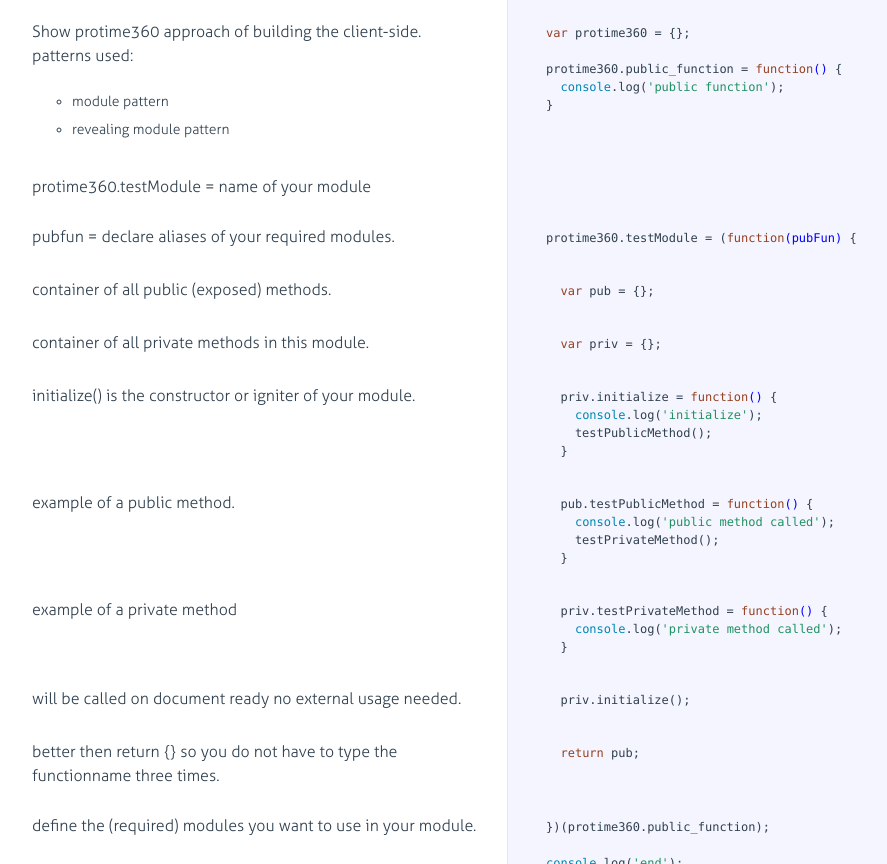
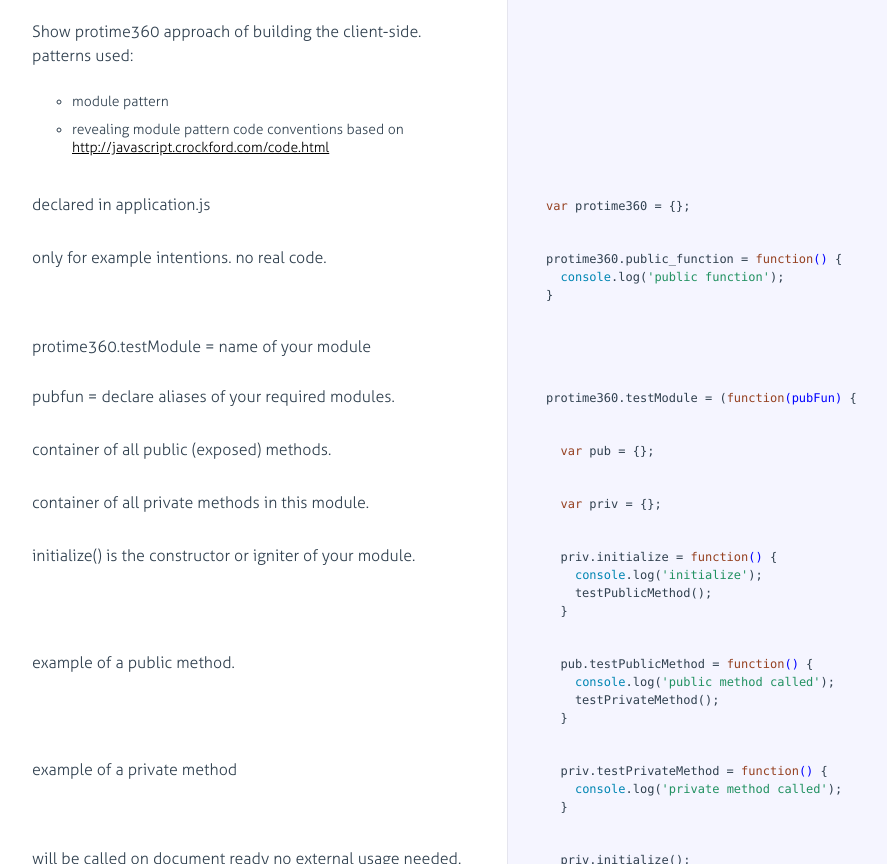
Before and after one commit to GeertVL-zz/reference, a website: page docs/app.html in a window 1280 px wide. Shown: the part 88-952 px from the top of the page, without its empty margins (18-905 px from the left). Drawn offline with Linux system fonts and the light colour scheme.

Commit message:
additional comments

```diff
--- a/app.js
+++ b/app.js
@@ -2,9 +2,12 @@
 // patterns used:
 // - module pattern
 // - revealing module pattern
+// code conventions based on http://javascript.crockford.com/code.html
 
+// declared in application.js
 var protime360 = {};
 
+// only for example intentions. no real code.
 protime360.public_function = function() {
   console.log('public function');
 }
--- a/docs/app.html
+++ b/docs/app.html
@@ -31,17 +31,11 @@
 patterns used:</p>
 <ul>
 <li>module pattern</li>
-<li>revealing module pattern</li>
+<li>revealing module pattern
+code conventions based on <a href="http://javascript.crockford.com/code.html">http://javascript.crockford.com/code.html</a></li>
 </ul>
 
             </div>
-
-            <div class="content"><div class='highlight'><pre>
-<span class="hljs-keyword">var</span> protime360 = {};
-
-protime360.public_function = <span class="hljs-function"><span class="hljs-keyword">function</span><span class="hljs-params">()</span> </span>{
-  <span class="hljs-built_in">console</span>.log(<span class="hljs-string">'public function'</span>);
-}</pre></div></div>
 
         </li>
 
@@ -52,9 +46,11 @@ protime360.public_function = <span class="hljs-function"><span class="hljs-keywo
               <div class="pilwrap ">
                 <a class="pilcrow" href="#section-2">&#182;</a>
               </div>
-              <p>protime360.testModule = name of your module</p>
+              <p>declared in application.js</p>
 
             </div>
+
+            <div class="content"><div class='highlight'><pre><span class="hljs-keyword">var</span> protime360 = {};</pre></div></div>
 
         </li>
 
@@ -65,11 +61,13 @@ protime360.public_function = <span class="hljs-function"><span class="hljs-keywo
               <div class="pilwrap ">
                 <a class="pilcrow" href="#section-3">&#182;</a>
               </div>
-              <p>pubfun = declare aliases of your required modules.</p>
+              <p>only for example intentions. no real code.</p>
 
             </div>
 
-            <div class="content"><div class='highlight'><pre>protime360.testModule = (<span class="hljs-function"><span class="hljs-keyword">function</span><span class="hljs-params">(pubFun)</span> </span>{</pre></div></div>
+            <div class="content"><div class='highlight'><pre>protime360.public_function = <span class="hljs-function"><span class="hljs-keyword">function</span><span class="hljs-params">()</span> </span>{
+  <span class="hljs-built_in">console</span>.log(<span class="hljs-string">'public function'</span>);
+}</pre></div></div>
 
         </li>
 
@@ -80,11 +78,9 @@ protime360.public_function = <span class="hljs-function"><span class="hljs-keywo
               <div class="pilwrap ">
                 <a class="pilcrow" href="#section-4">&#182;</a>
               </div>
-              <p>container of all public (exposed) methods.</p>
+              <p>protime360.testModule = name of your module</p>
 
             </div>
-
-            <div class="content"><div class='highlight'><pre>  <span class="hljs-keyword">var</span> pub = {};</pre></div></div>
 
         </li>
 
@@ -95,6 +91,36 @@ protime360.public_function = <span class="hljs-function"><span class="hljs-keywo
               <div class="pilwrap ">
                 <a class="pilcrow" href="#section-5">&#182;</a>
               </div>
+              <p>pubfun = declare aliases of your required modules.</p>
+
+            </div>
+
+            <div class="content"><div class='highlight'><pre>protime360.testModule = (<span class="hljs-function"><span class="hljs-keyword">function</span><span class="hljs-params">(pubFun)</span> </span>{</pre></div></div>
+
+        </li>
+
+
+        <li id="section-6">
+            <div class="annotation">
+
+              <div class="pilwrap ">
+                <a class="pilcrow" href="#section-6">&#182;</a>
+              </div>
+              <p>container of all public (exposed) methods.</p>
+
+            </div>
+
+            <div class="content"><div class='highlight'><pre>  <span class="hljs-keyword">var</span> pub = {};</pre></div></div>
+
+        </li>
+
+
+        <li id="section-7">
+            <div class="annotation">
+
+              <div class="pilwrap ">
+                <a class="pilcrow" href="#section-7">&#182;</a>
+              </div>
               <p>container of all private methods in this module.</p>
 
             </div>
@@ -104,11 +130,11 @@ protime360.public_function = <span class="hljs-function"><span class="hljs-keywo
         </li>
 
 
-        <li id="section-6">
+        <li id="section-8">
             <div class="annotation">
 
               <div class="pilwrap ">
-                <a class="pilcrow" href="#section-6">&#182;</a>
+                <a class="pilcrow" href="#section-8">&#182;</a>
               </div>
               <p>initialize() is the constructor or igniter of your module.</p>
 
@@ -122,11 +148,11 @@ protime360.public_function = <span class="hljs-function"><span class="hljs-keywo
         </li>
 
 
-        <li id="section-7">
+        <li id="section-9">
             <div class="annotation">
 
               <div class="pilwrap ">
-                <a class="pilcrow" href="#section-7">&#182;</a>
+                <a class="pilcrow" href="#section-9">&#182;</a>
               </div>
               <p>example of a public method.</p>
 
@@ -140,11 +166,11 @@ protime360.public_function = <span class="hljs-function"><span class="hljs-keywo
         </li>
 
 
-        <li id="section-8">
+        <li id="section-10">
             <div class="annotation">
 
               <div class="pilwrap ">
-                <a class="pilcrow" href="#section-8">&#182;</a>
+                <a class="pilcrow" href="#section-10">&#182;</a>
               </div>
               <p>example of a private method</p>
 
@@ -157,11 +183,11 @@ protime360.public_function = <span class="hljs-function"><span class="hljs-keywo
         </li>
 
 
-        <li id="section-9">
+        <li id="section-11">
             <div class="annotation">
 
               <div class="pilwrap ">
-                <a class="pilcrow" href="#section-9">&#182;</a>
+                <a class="pilcrow" href="#section-11">&#182;</a>
               </div>
               <p>will be called on document ready no external usage needed.</p>
 
@@ -172,11 +198,11 @@ protime360.public_function = <span class="hljs-function"><span class="hljs-keywo
         </li>
 
 
-        <li id="section-10">
+        <li id="section-12">
             <div class="annotation">
 
               <div class="pilwrap ">
-                <a class="pilcrow" href="#section-10">&#182;</a>
+                <a class="pilcrow" href="#section-12">&#182;</a>
               </div>
               <p>better then return {} so you do not have to type the functionname three times.</p>
 
@@ -187,11 +213,11 @@ protime360.public_function = <span class="hljs-function"><span class="hljs-keywo
         </li>
 
 
-        <li id="section-11">
+        <li id="section-13">
             <div class="annotation">
 
               <div class="pilwrap ">
-                <a class="pilcrow" href="#section-11">&#182;</a>
+                <a class="pilcrow" href="#section-13">&#182;</a>
               </div>
               <p>define the (required) modules you want to use in your module.</p>
 
@@ -204,11 +230,11 @@ protime360.public_function = <span class="hljs-function"><span class="hljs-keywo
         </li>
 
 
-        <li id="section-12">
+        <li id="section-14">
             <div class="annotation">
 
               <div class="pilwrap ">
-                <a class="pilcrow" href="#section-12">&#182;</a>
+                <a class="pilcrow" href="#section-14">&#182;</a>
               </div>
               <p>example of calling a public function of the testmodule.</p>
 
```
